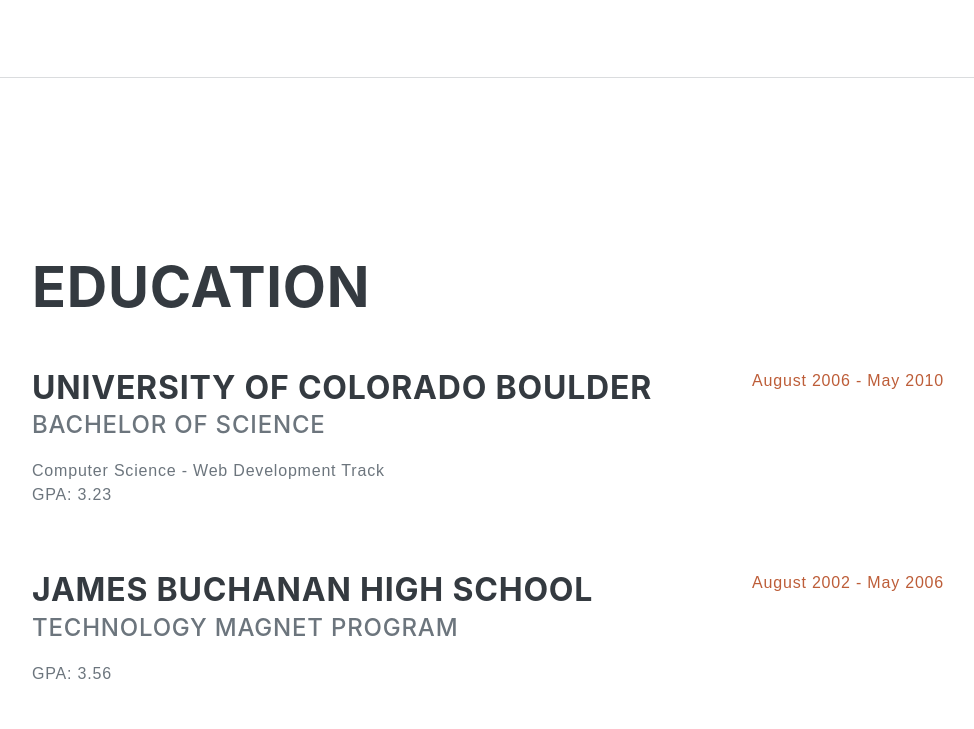
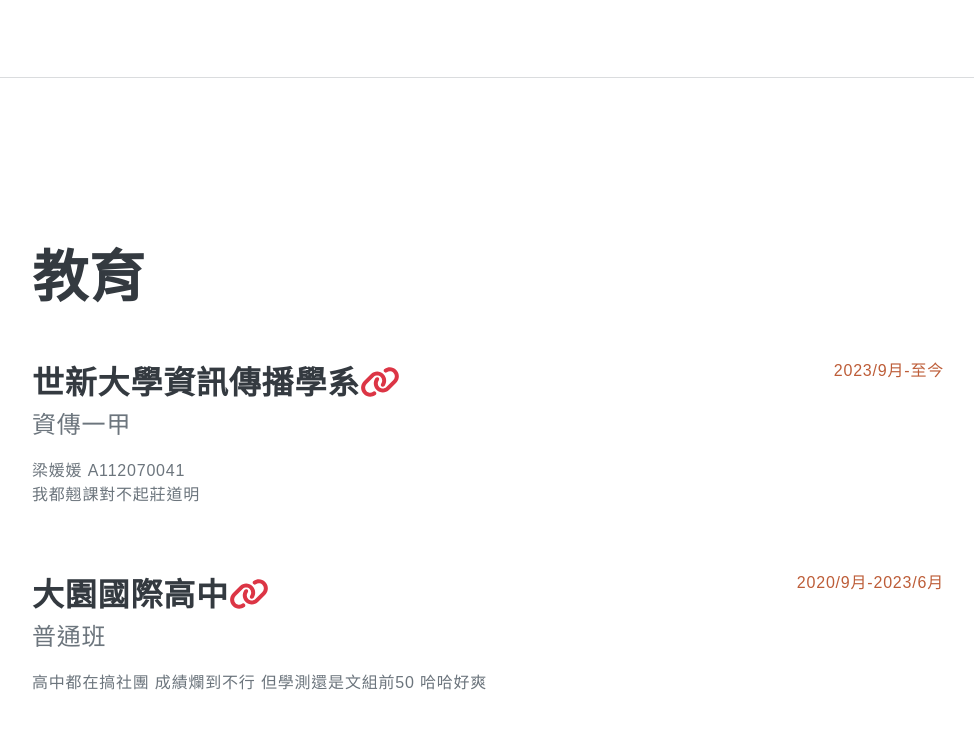
Before and after one commit to pwonie/pwonie.github.io, a plain HTML site: page index.html in a window 1280 px wide. Shown: the part 1785-2514 px from the top of the page, without its empty margins (288-1262 px from the left). Drawn offline with nearby package versions, Linux system fonts and the light colour scheme; a web font is replaced by a local one.

Commit message:
圖示連結+教育

```diff
--- a/css/my_styles.css
+++ b/css/my_styles.css
@@ -22,3 +22,10 @@ p.r{
     text-align: center;
     font-size: 40px;
 }
+.yellow {
+        color:#dc3545;
+}
+.yellow:hover {
+    background-color:#dc3545;
+    color:azure;
+}
--- a/index.html
+++ b/index.html
@@ -58,13 +58,11 @@
                     <p class="blue">2ㄏ2ㄏ</p>
                     <p>我的IG:<a href="https://www.instagram.com/pwonie_/" target="_blank">IG</a></p>
                     <p>我的FB:<a href="https://www.facebook.com/profile.php?id=100021983228697/" target="_blank">FB</a></p>
-                    <a href="about.html"></a>
                     <div class="social-icons">
-                        <a class="social-icon" href="#!"><i class="fab fa-linkedin-in"></i></a>
-                        <a class="social-icon" href="#!"><i class="fab fa-github"></i></a>
-                        <a class="social-icon" href="#!"><i class="fab fa-twitter"></i></a>
-                        <a class="social-icon" href="#!"><i class="fab fa-facebook-f"></i></a>
-                        <a class="social-icon" href="#!"><i class="fa-brands fa-instagram"></i></a>
+                        <a class="social-icon" href="https://twitter.com/home?lang=zh-Hant" target="_blank"><i class="fab fa-twitter"></i></a>
+                        <a class="social-icon" href="https://www.facebook.com/profile.php?id=100021983228697&locale=zh_TW" target="_blank"><i class="fab fa-facebook-f"></i></a>
+                        <a class="social-icon" href="https://www.instagram.com/pwonie_/"><i class="fa-brands fa-instagram" target="_blank"></i></a>
+                        <a class="social-icon" href="https://www.threads.net/@pwonie_/"><i class="fa-brands fa-threads" target="_blank"></i></a>
                     </div>
                 </div>
             </section>
@@ -111,23 +109,23 @@
             <!-- Education-->
             <section class="resume-section" id="education">
                 <div class="resume-section-content">
-                    <h2 class="mb-5">Education</h2>
+                    <h2 class="mb-5">教育</h2>
                     <div class="d-flex flex-column flex-md-row justify-content-between mb-5">
                         <div class="flex-grow-1">
-                            <h3 class="mb-0">University of Colorado Boulder</h3>
-                            <div class="subheading mb-3">Bachelor of Science</div>
-                            <div>Computer Science - Web Development Track</div>
-                            <p>GPA: 3.23</p>
+                            <h3 class="mb-0">世新大學資訊傳播學系<a class="yellow" href="https://ics.wp.shu.edu.tw/" target="_blank"><i class="fa-solid fa-link"></i></a> </h3>
+                            <div class="subheading mb-3">資傳一甲</div>
+                            <div>梁媛媛 A112070041</div>
+                            <p>我都翹課對不起莊道明</p>
                         </div>
-                        <div class="flex-shrink-0"><span class="text-primary">August 2006 - May 2010</span></div>
+                        <div class="flex-shrink-0"><span class="text-primary">2023/9月-至今</span></div>
                     </div>
                     <div class="d-flex flex-column flex-md-row justify-content-between">
                         <div class="flex-grow-1">
-                            <h3 class="mb-0">James Buchanan High School</h3>
-                            <div class="subheading mb-3">Technology Magnet Program</div>
-                            <p>GPA: 3.56</p>
+                            <h3 class="mb-0">大園國際高中<a class="yellow" href="https://www.dysh.tyc.edu.tw/home#gsc.tab=0" target="_blank"><i class="fa-solid fa-link"></i></a></h3>
+                            <div class="subheading mb-3">普通班</div>
+                            <p>高中都在搞社團 成績爛到不行 但學測還是文組前50 哈哈好爽</p>
                         </div>
-                        <div class="flex-shrink-0"><span class="text-primary">August 2002 - May 2006</span></div>
+                        <div class="flex-shrink-0"><span class="text-primary">2020/9月-2023/6月</span></div>
                     </div>
                 </div>
             </section>
```
